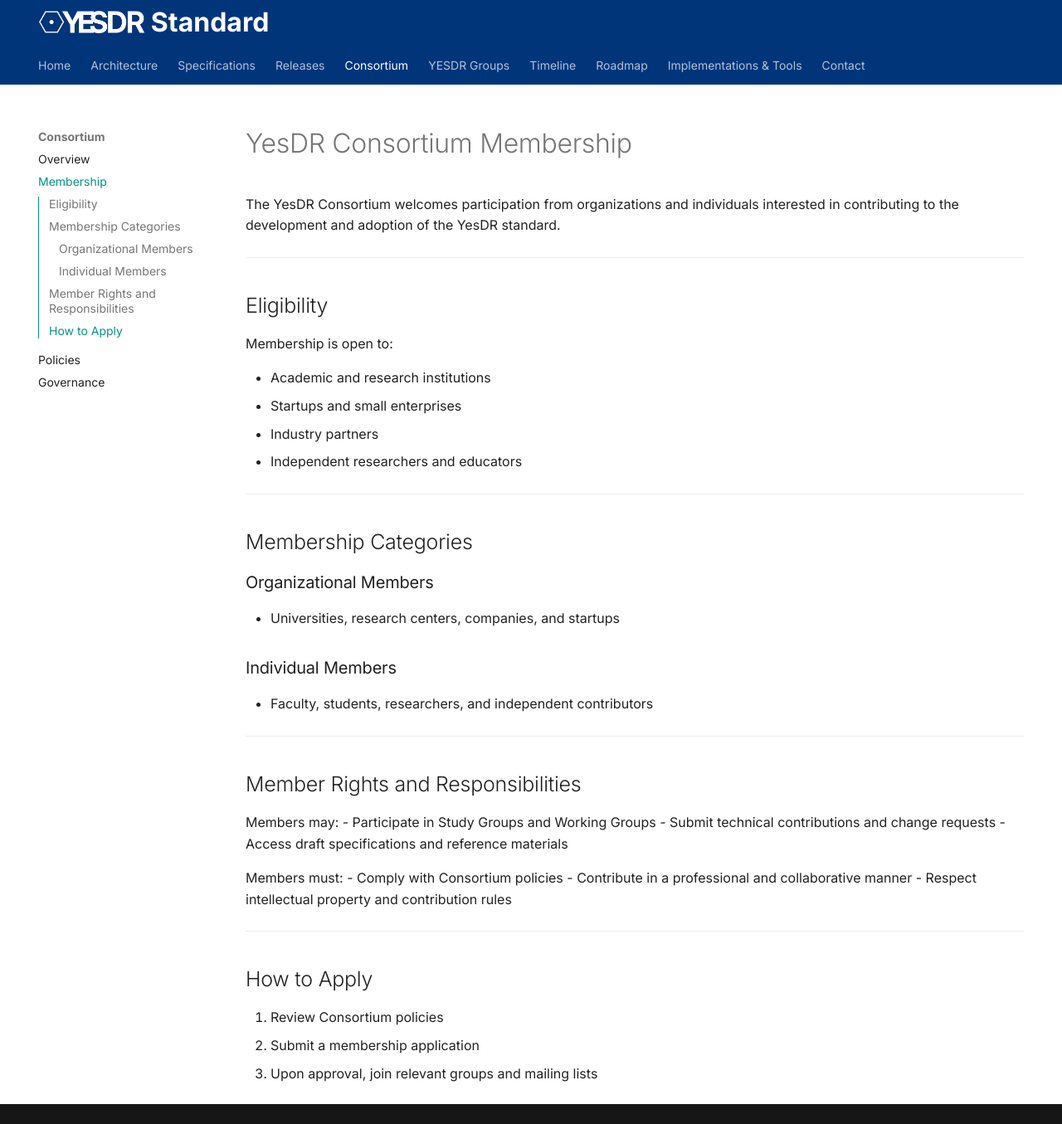
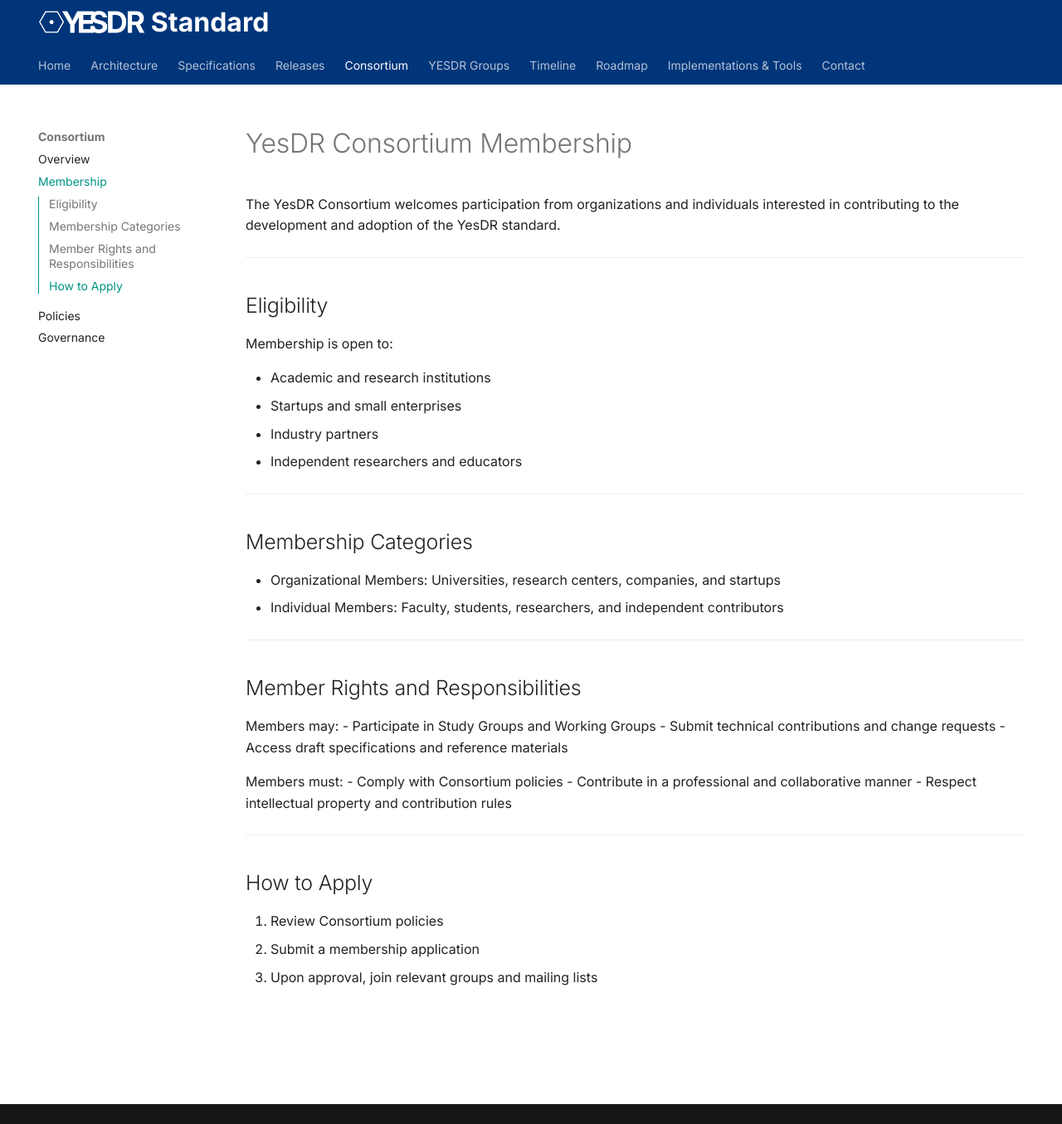
Before and after one commit to chandharlabs/yesdr-standard, an MkDocs documentation site: the page built from docs/consortium/membership.md, in a window 1280 px wide and 1355 px high. Shown: the whole window at 83% size. Built offline with MkDocs 1.6.1 and Material for MkDocs 9.7.7, drawn with Linux system fonts in a browser that asks for light colours.

Commit message:
Update membership.md

```diff
--- a/docs/consortium/membership.md
+++ b/docs/consortium/membership.md
@@ -18,11 +18,8 @@ Membership is open to:
 
 ## Membership Categories
 
-### Organizational Members
-- Universities, research centers, companies, and startups
-
-### Individual Members
-- Faculty, students, researchers, and independent contributors
+- Organizational Members: Universities, research centers, companies, and startups
+- Individual Members: Faculty, students, researchers, and independent contributors
 
 ---
 
```
